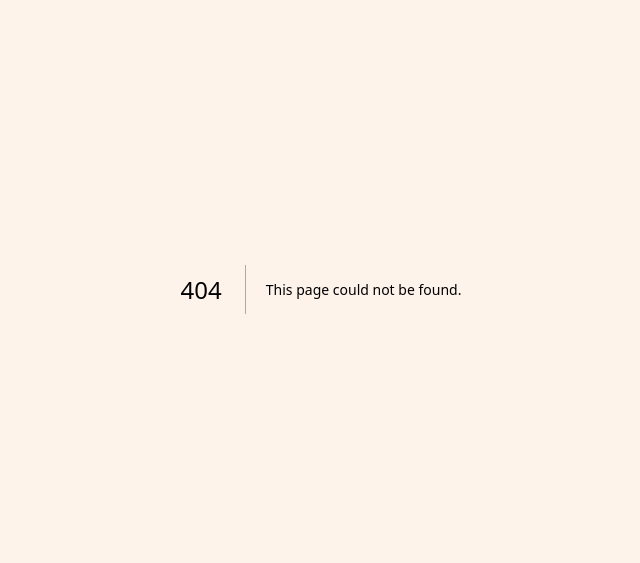
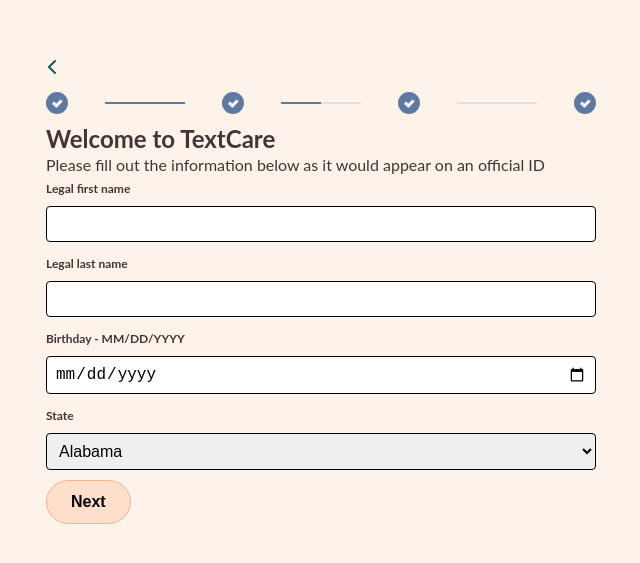
Before and after one commit to wjdittmar/textCare, a Next.js app in the folder front/textcare/: page /sign-up/account in a window 1280 px wide. Before the commit this address had no page. Shown: the part 111-674 px from the top of the page, without its empty margins (319-959 px from the left). Built offline with nearby package versions, Linux system fonts and the light colour scheme.

Commit message:
sign up form / zod / react hook form

```diff
--- a/front/textcare/package.json
+++ b/front/textcare/package.json
@@ -12,7 +12,9 @@
     "@tanstack/react-query": "^5.64.1",
     "next": "15.1.5",
     "react": "^19.0.0",
-    "react-dom": "^19.0.0"
+    "react-dom": "^19.0.0",
+    "react-hook-form": "^7.54.2",
+    "zod": "^3.24.1"
   },
   "devDependencies": {
     "@eslint/eslintrc": "^3",
--- /dev/null
+++ b/front/textcare/src/app/components/Label.tsx
@@ -0,0 +1,26 @@
+import React from "react";
+
+interface LabelProps {
+  children: React.ReactNode;
+  style?: React.CSSProperties;
+  className?: string;
+}
+
+export const Label: React.FC<LabelProps> = ({
+  children,
+  style,
+  className = "",
+}) => {
+  const defaultStyles = {
+    fontWeight: "700",
+    fontSize: "12px",
+  };
+
+  const combinedStyles = { ...defaultStyles, ...style };
+
+  return (
+    <span style={combinedStyles} className={className}>
+      {children}
+    </span>
+  );
+};
--- /dev/null
+++ b/front/textcare/src/app/components/LabeledInput.tsx
@@ -0,0 +1,19 @@
+import { Input } from "@/app/components/Input";
+import { Label } from "@/app/components/Label";
+import React from "react";
+
+interface LabeledInputProps extends React.ComponentProps<typeof Input> {
+  label: string;
+}
+
+export const LabeledInput: React.FC<LabeledInputProps> = ({
+  label,
+  ...inputProps
+}) => {
+  return (
+    <>
+      <Label> {label}</Label>
+      <Input {...inputProps} />
+    </>
+  );
+};
--- /dev/null
+++ b/front/textcare/src/app/components/Select.tsx
@@ -0,0 +1,33 @@
+export const Select = ({
+  value,
+  onChange,
+  className = "",
+  style = {},
+  children,
+  ...rest
+}) => {
+  const defaultStyles = {
+    padding: "8px",
+    border: "1px solid black",
+    display: "block",
+    width: "100%",
+    margin: "10px 0px",
+    borderRadius: "4px",
+    fontSize: "16px",
+    outline: "none",
+  };
+
+  const combinedStyles = { ...defaultStyles, ...style };
+
+  return (
+    <select
+      value={value}
+      onChange={onChange}
+      className={className}
+      style={combinedStyles}
+      {...rest}
+    >
+      {children}
+    </select>
+  );
+};
--- /dev/null
+++ b/front/textcare/src/app/sign-up/account/page.tsx
@@ -0,0 +1,106 @@
+"use client";
+
+import { useFormContext } from "@/app/context/FormContext";
+import { useForm } from "react-hook-form";
+import { Header } from "@/app/components/Header";
+import { useRouter } from "next/navigation";
+import { LabeledInput } from "@/app/components/LabeledInput";
+import { Select } from "@/app/components/Select";
+import { Label } from "@/app/components/Label";
+export default function accountPage() {
+  const { updateFormData, formData } = useFormContext();
+  const router = useRouter();
+
+  const onSubmit = (data: Step1Data) => {
+    updateFormData(data);
+    router.push("/step2");
+  };
+  const { register, handleSubmit } = useForm<Step1Data>({
+    defaultValues: {
+      firstName: formData.firstName || "",
+      lastName: formData.lastName || "",
+      birthday: formData.birthday || "",
+    },
+  });
+
+  return (
+    <>
+      <Header currentStep={1} includeBack={true} backHref="/welcome" />
+      <h2> Welcome to TextCare </h2>
+      <p>
+        Please fill out the information below as it would appear on an official
+        ID
+      </p>
+      <form onSubmit={handleSubmit(onSubmit)}>
+        <LabeledInput
+          label="Legal first name"
+          {...register("firstName", { required: true })}
+        />
+        <LabeledInput
+          label="Legal last name"
+          {...register("lastName", { required: true })}
+        />
+        <LabeledInput
+          label="Birthday - MM/DD/YYYY"
+          type="date"
+          {...register("birthday", { required: true })}
+        />
+        <Label> State </Label>
+        <Select {...register("state", { required: true })}>
+          <option value="AL">Alabama</option>
+          <option value="AK">Alaska</option>
+          <option value="AZ">Arizona</option>
+          <option value="AR">Arkansas</option>
+          <option value="CA">California</option>
+          <option value="CO">Colorado</option>
+          <option value="CT">Connecticut</option>
+          <option value="DE">Delaware</option>
+          <option value="DC">District Of Columbia</option>
+          <option value="FL">Florida</option>
+          <option value="GA">Georgia</option>
+          <option value="HI">Hawaii</option>
+          <option value="ID">Idaho</option>
+          <option value="IL">Illinois</option>
+          <option value="IN">Indiana</option>
+          <option value="IA">Iowa</option>
+          <option value="KS">Kansas</option>
+          <option value="KY">Kentucky</option>
+          <option value="LA">Louisiana</option>
+          <option value="ME">Maine</option>
+          <option value="MD">Maryland</option>
+          <option value="MA">Massachusetts</option>
+          <option value="MI">Michigan</option>
+          <option value="MN">Minnesota</option>
+          <option value="MS">Mississippi</option>
+          <option value="MO">Missouri</option>
+          <option value="MT">Montana</option>
+          <option value="NE">Nebraska</option>
+          <option value="NV">Nevada</option>
+          <option value="NH">New Hampshire</option>
+          <option value="NJ">New Jersey</option>
+          <option value="NM">New Mexico</option>
+          <option value="NY">New York</option>
+          <option value="NC">North Carolina</option>
+          <option value="ND">North Dakota</option>
+          <option value="OH">Ohio</option>
+          <option value="OK">Oklahoma</option>
+          <option value="OR">Oregon</option>
+          <option value="PA">Pennsylvania</option>
+          <option value="RI">Rhode Island</option>
+          <option value="SC">South Carolina</option>
+          <option value="SD">South Dakota</option>
+          <option value="TN">Tennessee</option>
+          <option value="TX">Texas</option>
+          <option value="UT">Utah</option>
+          <option value="VT">Vermont</option>
+          <option value="VA">Virginia</option>
+          <option value="WA">Washington</option>
+          <option value="WV">West Virginia</option>
+          <option value="WI">Wisconsin</option>
+          <option value="WY">Wyoming</option>
+        </Select>
+        <button type="submit">Next</button>
+      </form>
+    </>
+  );
+}
--- /dev/null
+++ b/front/textcare/src/app/sign-up/layout.tsx
@@ -0,0 +1,12 @@
+"use client";
+
+import { ReactNode } from "react";
+import { FormProvider } from "@/app/context/FormContext";
+
+export default function SignUpLayout({ children }: { children: ReactNode }) {
+  return (
+    <FormProvider>
+      <div style={{ width: "50%", maxWidth: "550px" }}>{children}</div>
+    </FormProvider>
+  );
+}
```
Also changed, not shown: 1 other file (tests, documents, lock files or other folders).
